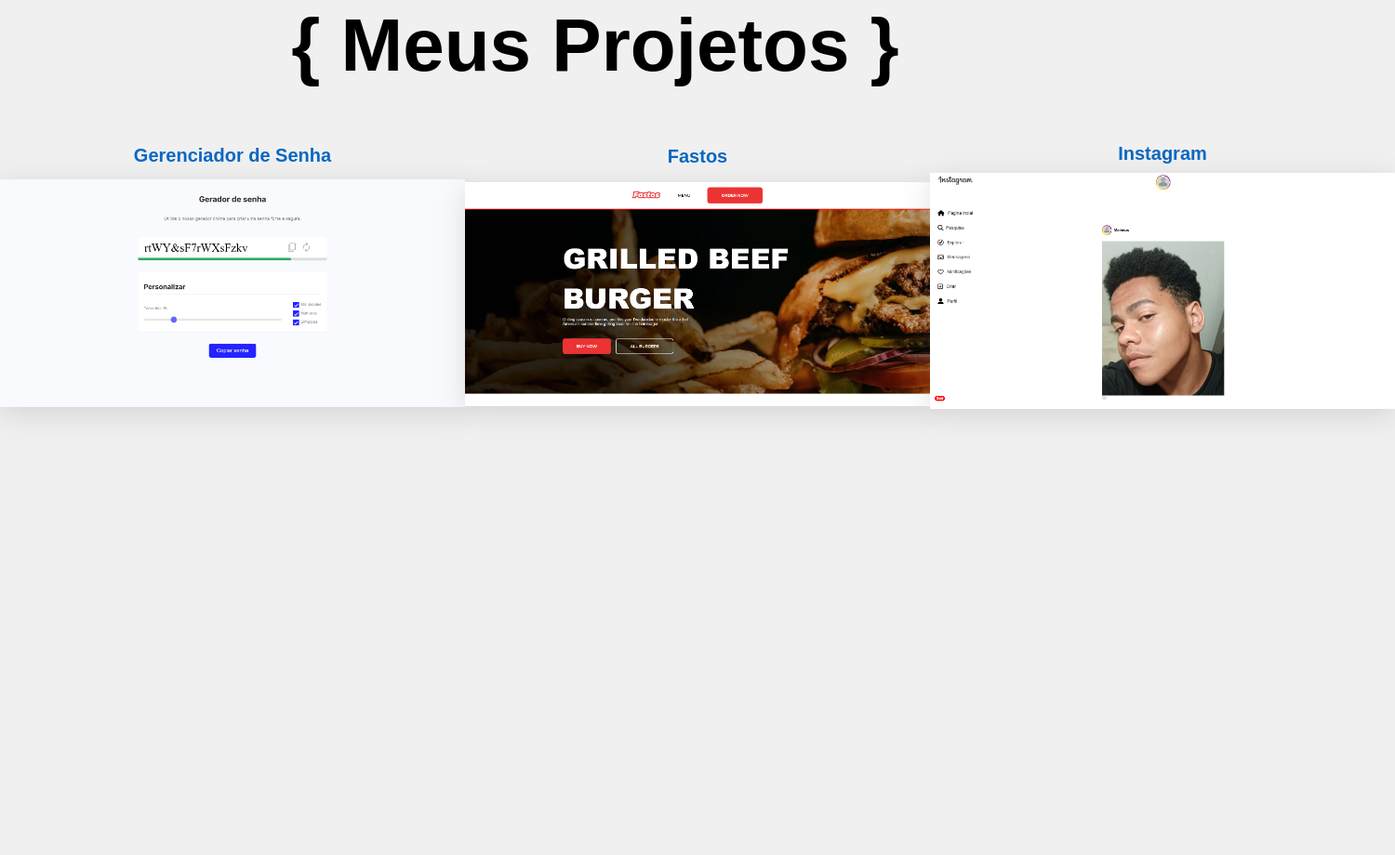
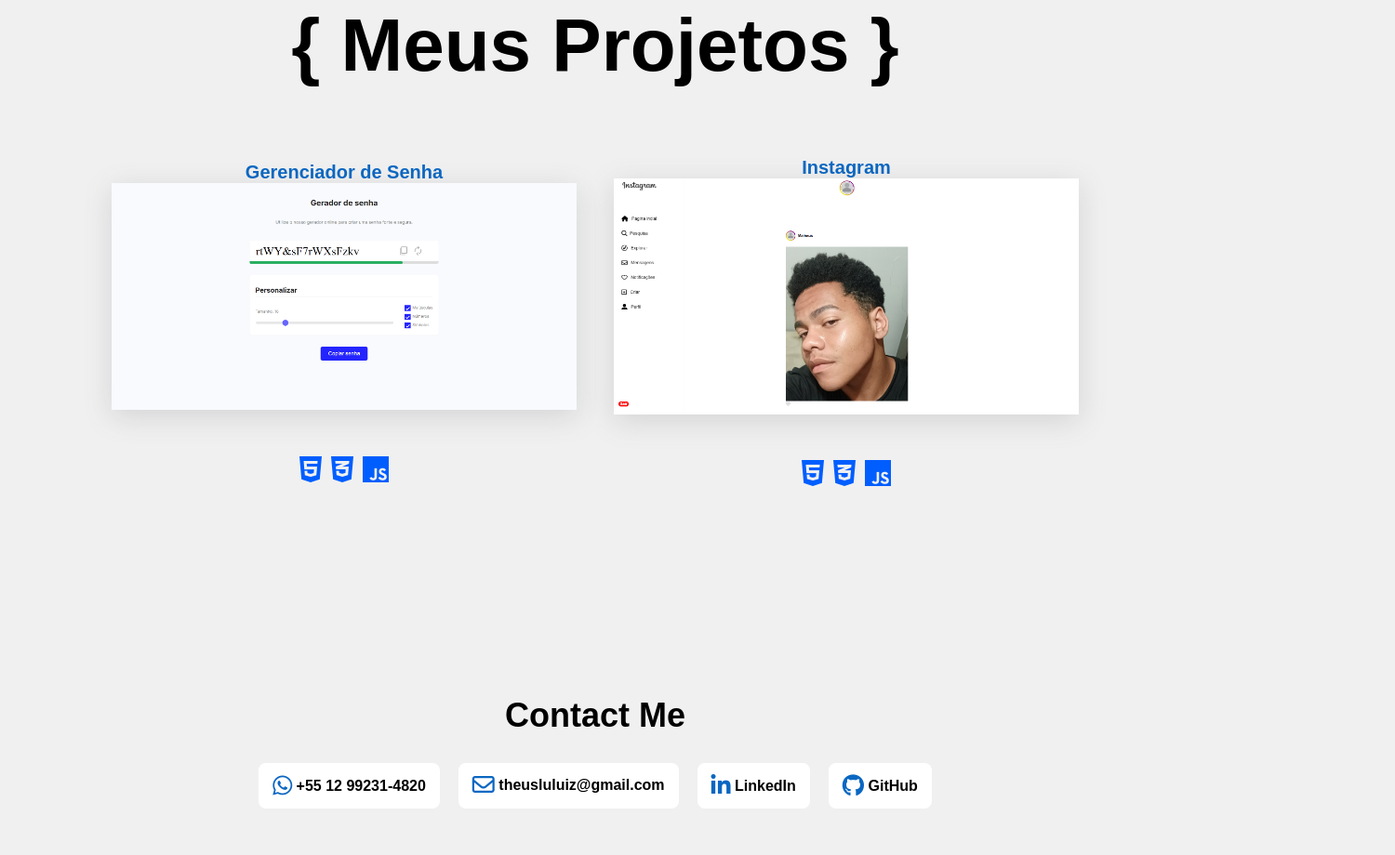
Before and after one commit to MatheusLMMARCILIO/PortifolioFrontend, a plain HTML site: page index.html in a window 1280 px wide. Shown: the part 1581-2501 px from the top of the page at 93% size, 1500 px wide, since content can reach past the window. Before the commit the page ends 2280 px from the top, so only its background shows below. Drawn offline with Linux system fonts and the light colour scheme.

Commit message:
13/08/2024 16h20

```diff
--- a/Script.js
+++ b/Script.js
@@ -17,7 +17,11 @@ const css = document.querySelector('.css')
 const JS = document.querySelector('.JS')
 const React = document.querySelector('.React')
 const myProjects = document.querySelector('.myProjects')
-const img = document.querySelector(".img")
+const img = document.querySelector(".IMAGE")
+const contactTitle = document.querySelector(".contactTitle")
+const contactItem = document.querySelector('.contactItem')
+
+
 
     body.classList.toggle("dark");
     link.classList.toggle("dark");
@@ -36,6 +40,9 @@ const img = document.querySelector(".img")
     React.classList.toggle("dark")
     myProjects.classList.toggle("dark")
     img.classList.toggle("dark")
+contactTitle.classList.toggle('dark')
+contactItem.classList.toggle('dark')
+
 });
 
 document.addEventListener('mousemove', function(event) {
--- a/index.html
+++ b/index.html
@@ -6,6 +6,7 @@
     <meta name="viewport" content="width=device-width, initial-scale=1.0">
     <title>Portfólio // Matheus Luiz</title>
     <link rel="stylesheet" href="style.css">
+    <link rel="shortcut icon" href="IMAGE/iconFans.png" type="image/x-icon">
     <link rel="stylesheet" href="https://cdnjs.cloudflare.com/ajax/libs/font-awesome/6.6.0/css/all.min.css"
         integrity="sha512-Kc323vGBEqzTmouAECnVceyQqyqdsSiqLQISBL29aUW4U/M7pSPA/gEUZQqv1cwx4OnYxTxve5UMg5GT6L4JJg=="
         crossorigin="anonymous" referrerpolicy="no-referrer" />
@@ -27,7 +28,7 @@
         <section class="Menu">
 
             <div class="Idioma">
-                <a href="#"><img src="IMAGE/flag-EUA.webp" alt=""></a>
+                <img src="/IMAGE/Flag_of_Brazil.svg.png" alt="">
             </div>
 
             <div class="links">
@@ -35,7 +36,7 @@
                     <li><a href="#aboutMe">Sobre mim</a></li>
                     <li><a href="#MySkill">Habilidades</a></li>
                     <li><a href="#prejects">Projetos</a></li>
-                    <li><a href="#">Contato</a></li>
+                    <li><a href="#contactSection">Contato</a></li>
                 </ul>
             </div>
 
@@ -207,7 +208,7 @@
 
             <div class="projectsPart1">
 
-    <div class="projetos">
+
 
                 <div class="blocoUm">
 
@@ -216,51 +217,44 @@
                             <span>Gerenciador de Senha</span>
                         </div>
 
-                <div class="img">
-                    <a href="#"><img src="IMAGE/gerenciarSenhaProject.png" alt=""></a>
+                        <div class="IMAGE">
+                            <a href="https://gerenciador-de-senha-seven.vercel.app/"><img
+                                    src="IMAGE/gerenciarSenhaProject.png" alt=""></a>
+
+
                         </div>
+
+                        <div class="iconss">
+                            <i class="fa-brands fa-html5 fa-2xl" style="color: #005eff;"></i>
+                            <i class="fa-brands fa-css3-alt fa-2xl" style="color: #005eff;"></i>
+                            <i class="fa-brands fa-js fa-2xl" style="color: #005eff;"></i>
                         </div>
 
                     </div>
 
 
-    </div>
-    <div class="projetos">
-
-        <div class="blocoUm">
-
-            <div class="Fastos">
-                <div class="name">
-                    <span>Fastos</span>
-                </div>
-
-                <div class="img">
-                    <a href="#"><img src="IMAGE/FastosProject.png" alt=""></a>
-                </div>
-            </div>
-
-        </div>
-
-
-    </div>
-    <div class="projetos">
-
-        <div class="blocoUm">
 
                     <div class="instagram">
                         <div class="name">
                             <span>Instagram</span>
                         </div>
 
-                <div class="img">
-                    <a href="#"><img src="IMAGE/instagramClone.png" alt=""></a>
+                        <div class="IMAGE">
+                            <a href="https://instagram-seven-peach.vercel.app/"><img src="IMAGE/instagramClone.png"
+                                    alt=""></a>
                         </div>
+
+<div class="iconss">
+    <i class="fa-brands fa-html5 fa-2xl" style="color: #005eff;"></i>
+    <i class="fa-brands fa-css3-alt fa-2xl" style="color: #005eff;"></i>
+    <i class="fa-brands fa-js fa-2xl" style="color: #005eff;"></i>
+</div>
+
                     </div>
 
                 </div>
 
 
-    </div>
 
 
             </div>
@@ -268,7 +262,46 @@
         </section>
 
 
+<section id="contactSection" class="contactSection">
+    <div class="contactTitle">
+        <span>Contact Me</span>
+    </div>
+    <div class="contactIcons">
+        <!-- WhatsApp -->
+        <div class="contactItem">
+            <a href="https://wa.me/5512992314820" target="_blank">
+                <i class="fa-brands fa-whatsapp fa-xl" style="color: #0A67C2;"></i>
+                <span>+55 12 99231-4820</span>
+            </a>
+        </div>
+        <!-- Email -->
+        <div class="contactItem">
+            <a href="mailto:theusluluiz@gmail.com">
+                <i class="fa-regular fa-envelope fa-xl" style="color: #0A67C2;"></i>
+                <span>theusluluiz@gmail.com</span>
+            </a>
+        </div>
+        <!-- LinkedIn -->
+        <div class="contactItem">
+            <a href="https://www.linkedin.com/public-profile/settings?trk=d_flagship3_profile_self_view_public_profile" target="_blank">
+                <i class="fa-brands fa-linkedin-in fa-xl" style="color: #0A67C2;"></i>
+                <span>LinkedIn</span>
+            </a>
+        </div>
+        <!-- GitHub -->
+        <div class="contactItem">
+            <a href="https://github.com/MatheusLMMARCILIO" target="_blank">
+                <i class="fa-brands fa-github fa-xl" style="color: #0A67C2;"></i>
+                <span>GitHub</span>
+            </a>
+        </div>
+    </div>
 </section>
+
+
+
+    </section>
+
 
 
 
--- a/style.css
+++ b/style.css
@@ -6,7 +6,7 @@
 }
 
 body {
-    background: #f0f0f0; /* Cor de fundo clara para contraste com a luz roxa */
+    background: #f0f0f0;
 }
 
 #background {
@@ -398,7 +398,7 @@ li {
     display: flex;
     align-items: center;
     justify-content: center;
-    margin: 50px 0px;
+    margin: 50px 0;
 }
 
 .myProjects span {
@@ -414,13 +414,21 @@ li {
     color: white;
 }
 
-.instagram, .GerenciadorDeSenha, .Fastos {
-    width: 500px;
-    height: 300px;
+.blocoUm {
+    display: flex;
+    flex-wrap: wrap;
+    justify-content: space-around;
+}
+
+.instagram, .GerenciadorDeSenha {
+    width: 100%;
+    max-width: 500px;
+    height: auto;
     display: flex;
     align-items: center;
-    justify-content: space-around;
+    justify-content: center;
     flex-direction: column;
+    margin: 20px;
 }
 
 .name span {
@@ -429,21 +437,90 @@ li {
     color: #0A67C2;
 }
 
-.img img {
+.IMAGE img {
+    width: 100%;
     max-width: 500px;
-    min-width: 100px;
+    height: auto;
     box-shadow: rgba(100, 100, 111, 0.2) 0px 7px 29px 0px;
 }
 
-.img.dark img {
-box-shadow: #0A67C2 0px 22px 70px 4px;
+.IMAGE.dark img {
+    box-shadow: #0A67C2 0px 22px 70px 4px;
 }
 
 .projectsPart1 {
     display: flex;
     align-items: center;
     justify-content: space-around;
+    flex-wrap: wrap;
+}
 
+.iconss {
+    display: flex;
+    align-items: center;
+    justify-content: center;
+    margin-top: 20px;
+    width: 100%;
+    height: 80px;
+}
+
+.iconss i {
+    margin: 5px;
+}
+
+/********conato*****************/
+
+/* Seção de Contato */
+.contactSection {
+    padding: 50px 0;
+
+    text-align: center;
+}
+
+.contactTitle span {
+    font-size: 36px;
+    color: black;
+    font-weight: bold;
+    margin-bottom: 30px;
+    display: inline-block;
+}
+
+.contactIcons {
+    display: flex;
+    justify-content: center;
+    flex-wrap: wrap;
+    gap: 20px;
+}
+
+.contactItem {
+    display: flex;
+    align-items: center;
+    justify-content: center;
+    flex-direction: column;
+    background-color: white;
+    padding: 15px;
+    border-radius: 8px;
+    transition: background-color 0.3s ease, color 0.3s ease;
+}
+
+.contactItem a {
+    text-decoration: none;
+    color: black;
+}
+
+.contactItem i {
+    font-size: 24px;
+    margin-bottom: 10px;
+    color: #0A67C2;
+}
+
+.contactItem span {
+    font-size: 16px;
+    font-weight: bold;
+}
+
+.contactTitle.dark span {
+    color: white;
 }
 
 
@@ -517,6 +594,20 @@ box-shadow: #0A67C2 0px 22px 70px 4px;
         height: 820px;
     }
 
+.blocoUm {
+    display: flex;
+    flex-direction: column;
+}
+
+.IMAGE img  {
+    width: 300px;
+}
+
+.instagram, .GerenciadorDeSenha {
+    margin: 0;
+}
+
+
 }
 
 
@@ -578,4 +669,10 @@ box-shadow: #0A67C2 0px 22px 70px 4px;
         font-size: 25px;
     }
 
+    .blocoUm {
+        display: flex;
+        flex-direction: column;
+    }
+
+
 }
```
Also changed, not shown: IMAGE/flag-EUA.webp (deleted), IMAGE/iconFans.png (added), IMAGE/jaineryPage.png (deleted). Lines whose indentation alone changed are shown as unchanged.
